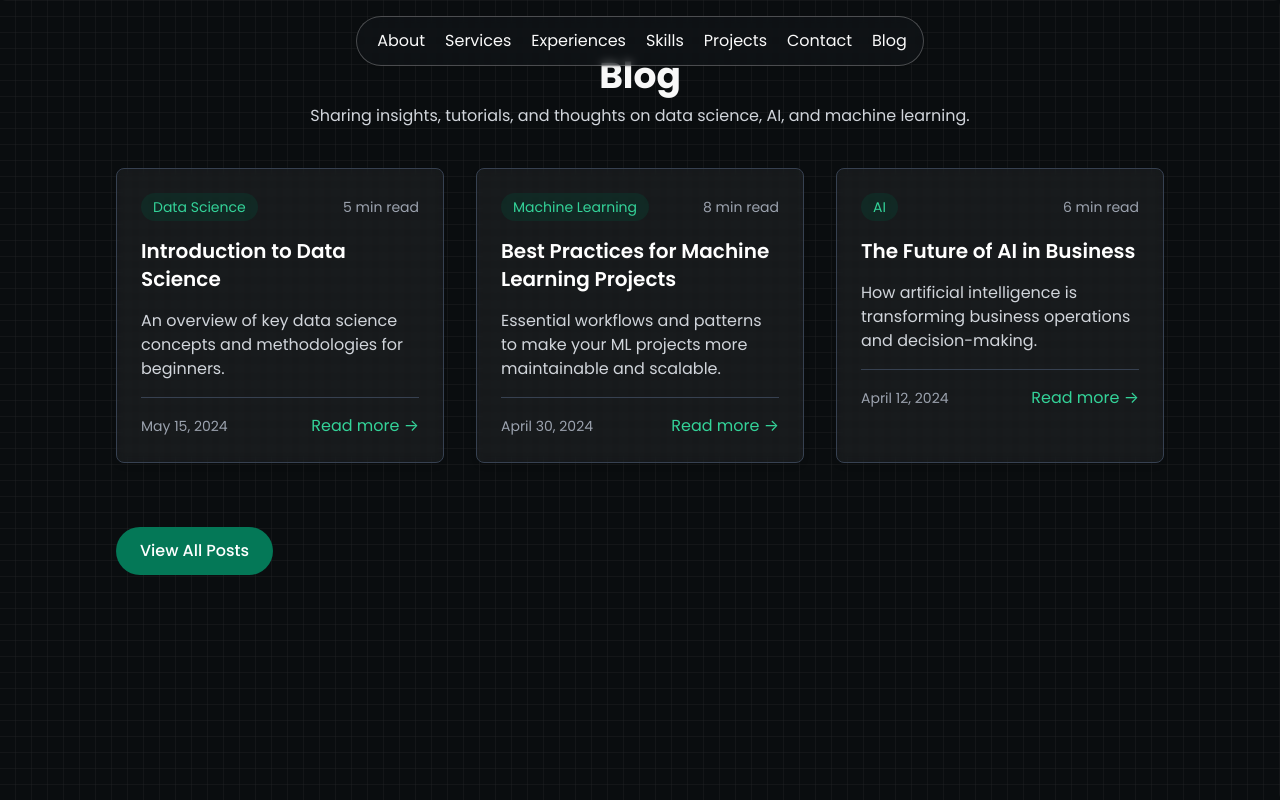
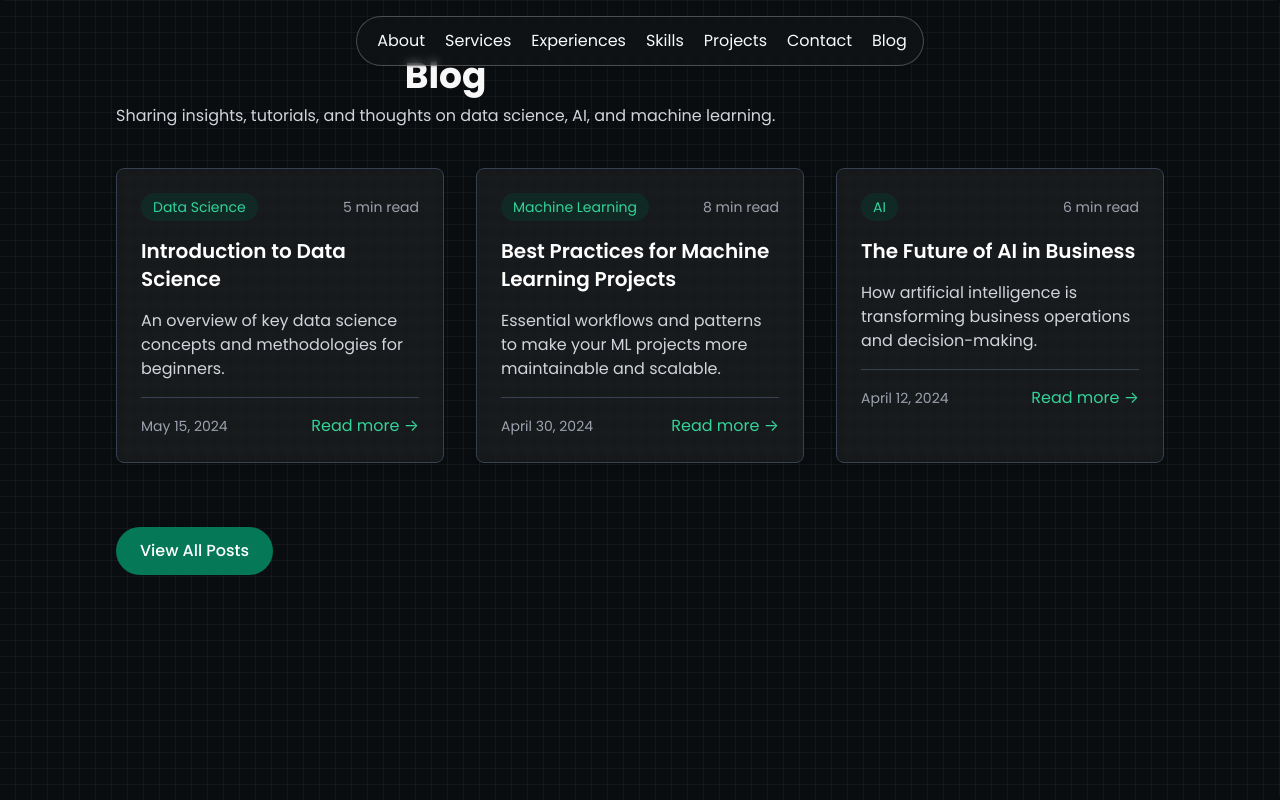
Before and after one commit to SBDI/myportfolio-nextjs, a Next.js app: page /blog in a window 1280 px wide. Built offline with nearby package versions, Linux system fonts and the light colour scheme; what tailwindcss-debug-screens would draw is missing.

Commit message:
Create custom BlogSectionTitle component to fix type error

```diff
--- /dev/null
+++ b/src/components/blog/BlogSectionTitle.tsx
@@ -0,0 +1,19 @@
+interface BlogSectionTitleProps {
+  title: string;
+  subtitle: string;
+}
+
+const BlogSectionTitle = ({ title, subtitle }: BlogSectionTitleProps) => {
+  return (
+    <div>
+      <p className="text-center mx-auto text-3xl/6 md:text-4xl/6 font-bold">
+        {title}
+      </p>
+      <p className="text-center text-gray-300 mt-4 max-w-2xl mx-auto">
+        {subtitle}
+      </p>
+    </div>
+  );
+};
+
+export default BlogSectionTitle;
--- a/src/components/blog/MainSection.tsx
+++ b/src/components/blog/MainSection.tsx
@@ -1,6 +1,6 @@
 import ConstrainedBox from "@/components/core/constrained-box";
 import ResponsiveBox from "@/components/core/ResponsiveBox";
-import SectionTitle from "@/components/common/SectionTitle";
+import BlogSectionTitle from "./BlogSectionTitle";
 
 // Define interface for blog post
 interface BlogPost {
@@ -66,10 +66,10 @@ const BlogMainSection = () => {
       id="blog"
     >
       <ConstrainedBox classNames="px-4 py-16 z-20">
-        <SectionTitle>Blog</SectionTitle>
-        <p className="text-center text-gray-300 mt-4 max-w-2xl mx-auto">
-          Sharing insights, tutorials, and thoughts on data science, AI, and machine learning.
-        </p>
+        <BlogSectionTitle
+          title="Blog"
+          subtitle="Sharing insights, tutorials, and thoughts on data science, AI, and machine learning."
+        />
 
         <div className="grid grid-cols-1 md:grid-cols-2 lg:grid-cols-3 gap-8 mt-10">
           {blogPosts.map((post) => (
```
